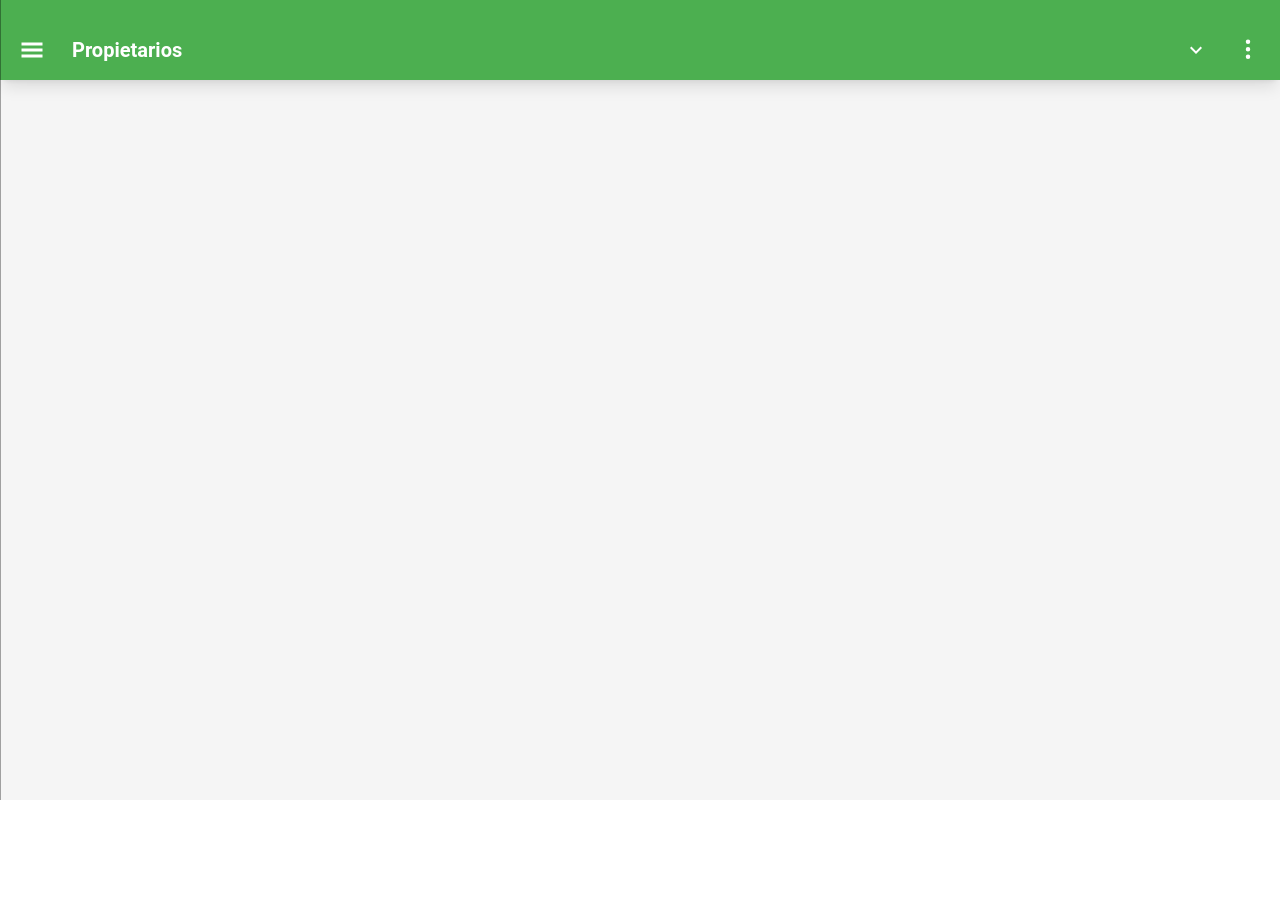
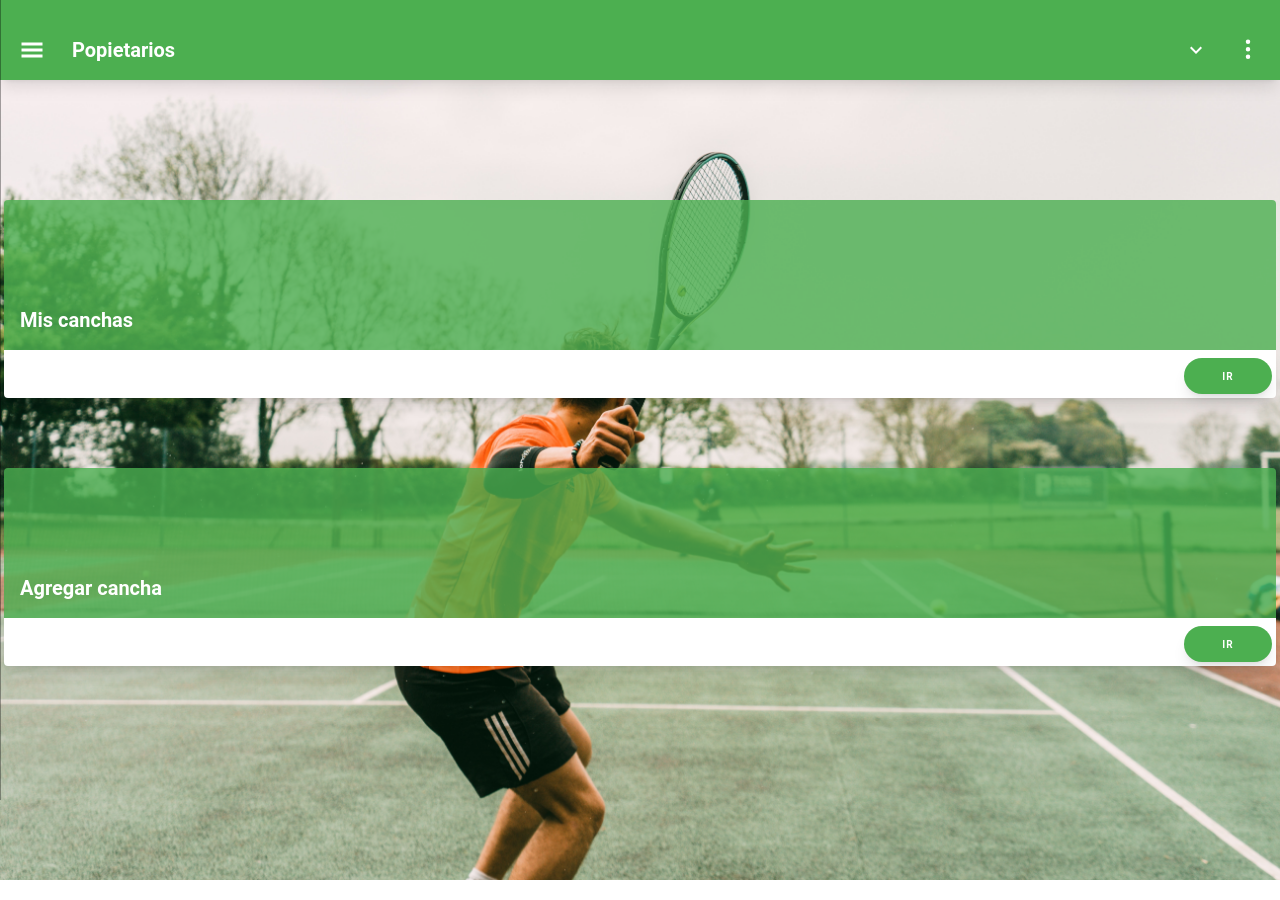
Before and after one commit to No-Country/c10-39-ft-nest-react, a React (Vite) app in the folder client/: page /propietarios in a window 1280 px wide. Built offline with nearby package versions, Linux system fonts and the light colour scheme; no server answers.

Commit message:
feat: owner view

```diff
--- a/client/src/Components/Card.tsx
+++ b/client/src/Components/Card.tsx
@@ -1,18 +1,19 @@
-import { FC } from "react";
-import PrimaryButton from "./PrimaryButton";
-import { useNavigate, useParams } from "react-router-dom";
+import { FC } from 'react';
+import PrimaryButton from './PrimaryButton';
+import { useNavigate, useParams } from 'react-router-dom';
 
 type props = {
   title: string;
+  route: string;
 };
 
-const Card: FC<props> = ({ title }) => {
+const Card: FC<props> = ({ title, route }) => {
   const navigate = useNavigate();
 
-  const handleClick = () => navigate(`/reservas`);
+  const handleClick = () => navigate(`${route}`);
   return (
     <div className="mx-1  my-[70px]">
-      <div className="relative rounded-t bg-opacity-80 bg-primary bg-opacity-80 w-full h-[150px]">
+      <div className="relative rounded-t  bg-primary bg-opacity-80 w-full h-[150px]">
         <h1 className=" absolute bottom-4 left-4 text-white text-xl w-10/12 text-left font-semibold">
           {title}
         </h1>
--- a/client/src/Pages/Home.tsx
+++ b/client/src/Pages/Home.tsx
@@ -1,11 +1,12 @@
-import Layout from "../Components/Layout";
-import Card from "../Components/Card";
+import Card from '../Components/Card';
+import Layout from '../Components/Layout';
+
 const Home = () => {
   return (
     <Layout title="Home">
       <div className="w-full h-full overflow-scroll fixed bg-tenis bg-cover bg-[45%] pt-[50px] pb-[70px]">
-        <Card title="Reservas" />
-        <Card title="Propietarios" />
+        <Card route="/reservas" title="Reservas" />
+        <Card route="/propietarios" title="Propietarios" />
       </div>
     </Layout>
   );
--- a/client/src/Pages/Owner.tsx
+++ b/client/src/Pages/Owner.tsx
@@ -1,10 +1,13 @@
-import { FC } from "react";
-import Layout from "../Components/Layout";
+import Card from '../Components/Card';
+import Layout from '../Components/Layout';
 
-const Owner: FC = () => {
+const Owner = () => {
   return (
-    <Layout title="Propietarios">
-      <div></div>
+    <Layout title="Popietarios">
+      <div className="w-full h-full overflow-scroll fixed bg-tenis bg-cover bg-[45%] pt-[50px] pb-[70px]">
+        <Card route="/propietarios/canchas" title="Mis canchas" />
+        <Card route="/propietarios/agregar-cancha" title="Agregar cancha" />
+      </div>
     </Layout>
   );
 };
```
